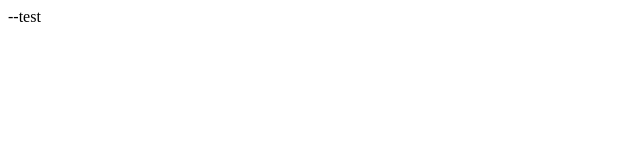
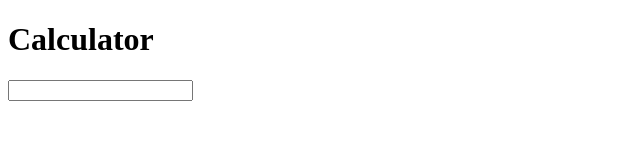
Before and after one commit to Channave/resumeSite, a plain HTML site: page index.html in a window 1280 px wide. Shown: the whole page, without its empty margins (0-640 px from the left). Drawn offline with Linux system fonts and the light colour scheme.

Commit message:
Added base configuration to index.html for testing live reload

```diff
--- a/index.html
+++ b/index.html
@@ -1 +1,17 @@
---test
+<!DOCTYPE html>
+<html lang="en">
+<head>
+    <meta charset="UTF-8">
+    <meta name="viewport" content="width=device-width, initial-scale=1.0">
+    <title>My Calculator</title>
+</head>
+<body>
+    <h1>Calculator</h1>
+    <!-- Your calculator content here -->
+    <div id="calculator">
+        <input id="display" readonly />
+        <!-- Buttons or calculator content -->
+    </div>
+    <script src="index.js"></script>
+</body>
+</html>
```
